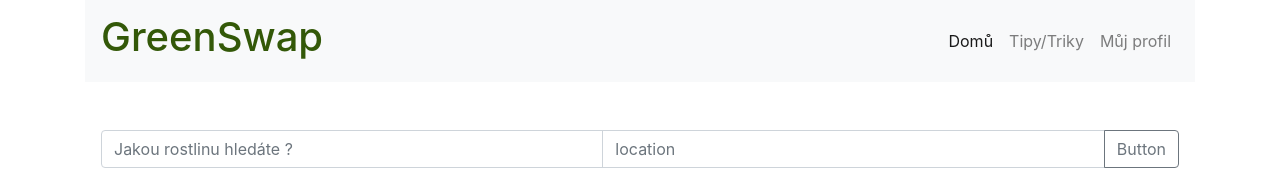
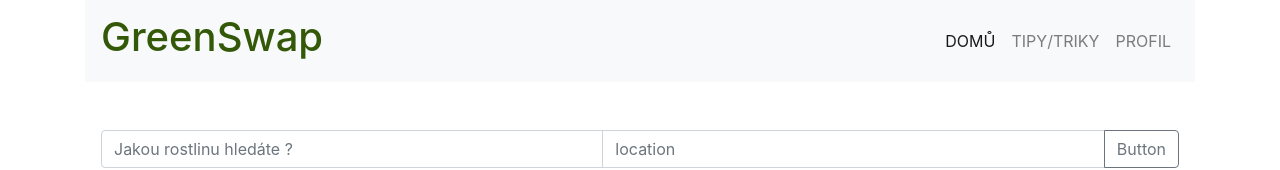
Before and after one commit to greenswap/greenswap, a Next.js app: page / in a window 1280 px wide. Shown: the top 170 px of the page. Built offline with nearby package versions, Linux system fonts and the light colour scheme.

Commit message:
dd somethink

```diff
--- a/pages/index.js
+++ b/pages/index.js
@@ -81,18 +81,18 @@
         <ul className="navbar-nav ml-auto">
           <li className="nav-item active">
             <a className="nav-link" href="#">
-              Domů <span className="sr-only">(current)</span>
+              DOMŮ <span className="sr-only">(current)</span>
             </a>
           </li>
           <li className="nav-item">
             <a className="nav-link" href="#">
-              Tipy/Triky
+              TIPY/TRIKY
             </a>
           </li>
 
           <li className="nav-item">
             <a className="nav-link" href="#">
-              Můj profil
+              PROFIL
             </a>
           </li>
         </ul>
```
Also changed, not shown: pages/_documents.js (added, +16 -0 lines).
